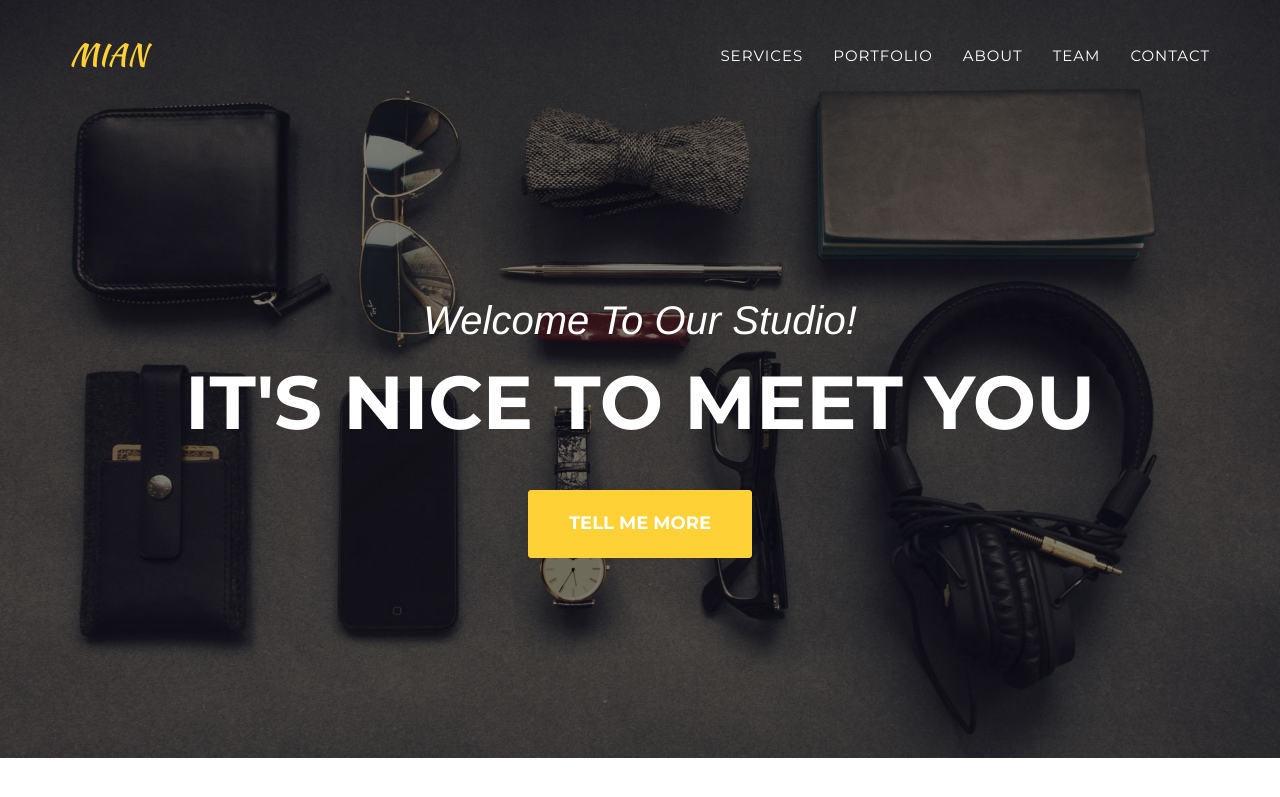
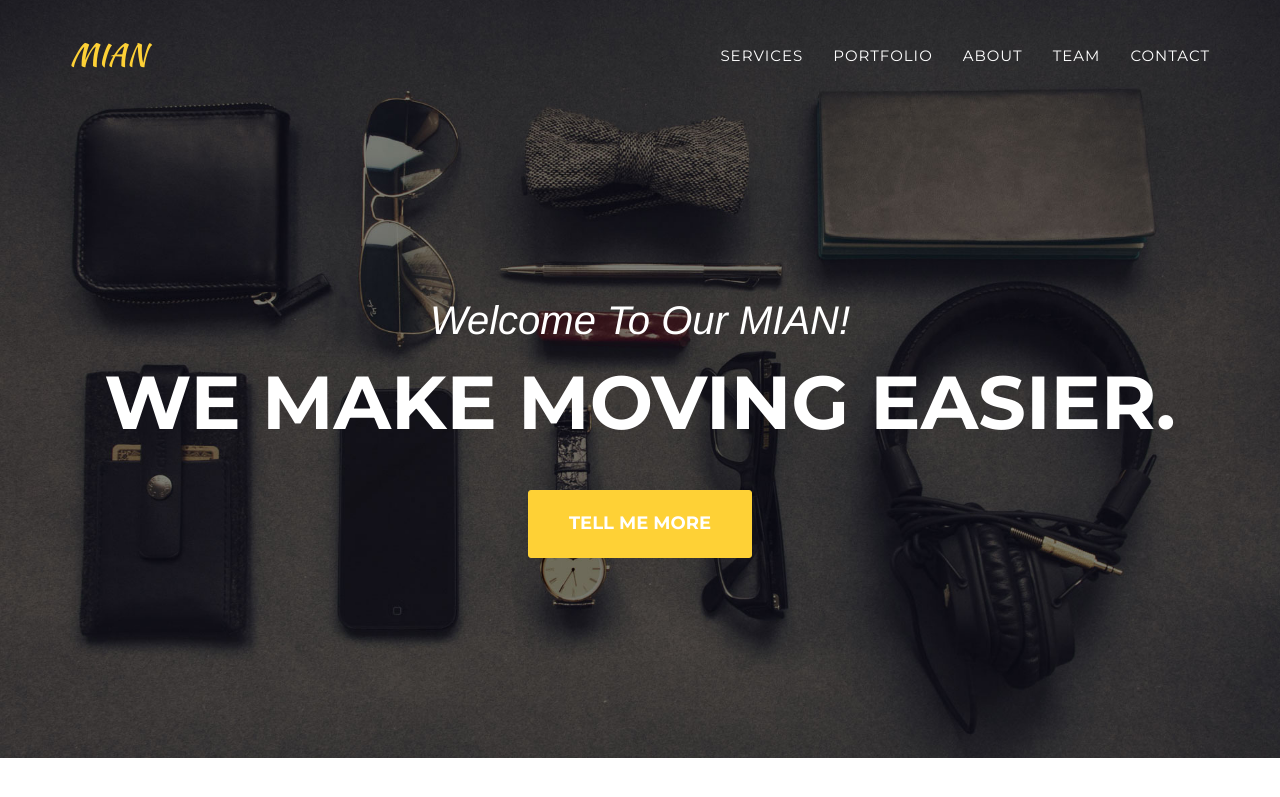
Before and after one commit to mgalbanese12/mgalbanese12.github.io, a Jekyll site: the page built from index.html, in a window 1280 px wide and 900 px high. Shown: the top 797 px of the window. Built offline with Jekyll 4.4.1, drawn with Linux system fonts in a browser that asks for light colours; some web fonts are replaced.

Commit message:
Update header.html
added name and mission

```diff
--- a/_includes/header.html
+++ b/_includes/header.html
@@ -44,8 +44,8 @@
     <header>
         <div class="container">
             <div class="intro-text">
-                <div class="intro-lead-in">Welcome To Our Studio!</div>
-                <div class="intro-heading">It's Nice To Meet You</div>
+                <div class="intro-lead-in">Welcome To Our MIAN!</div>
+                <div class="intro-heading">We make moving easier.</div>
                 <a href="#services" class="page-scroll btn btn-xl">Tell Me More</a>
             </div>
         </div>
```
